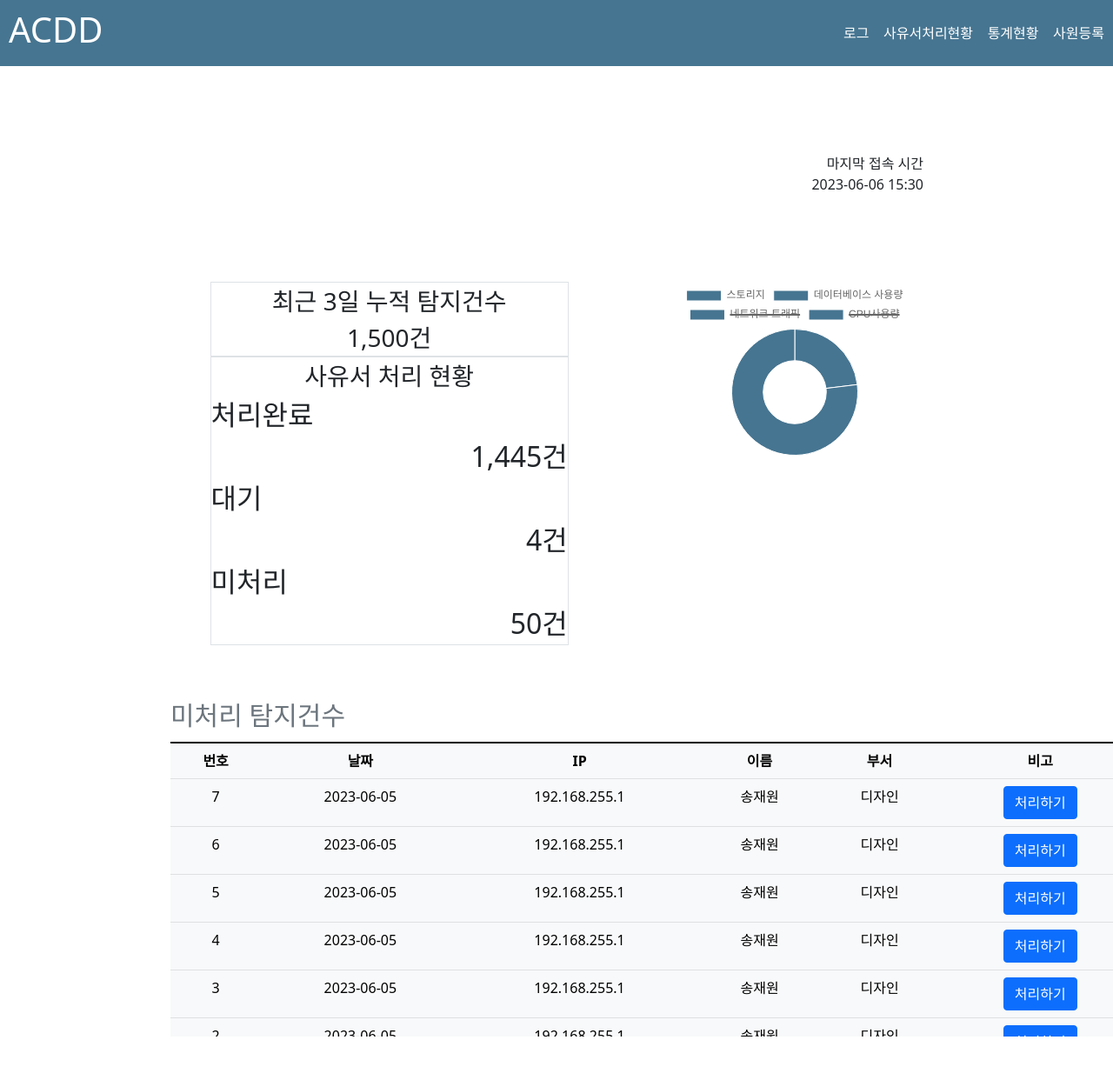
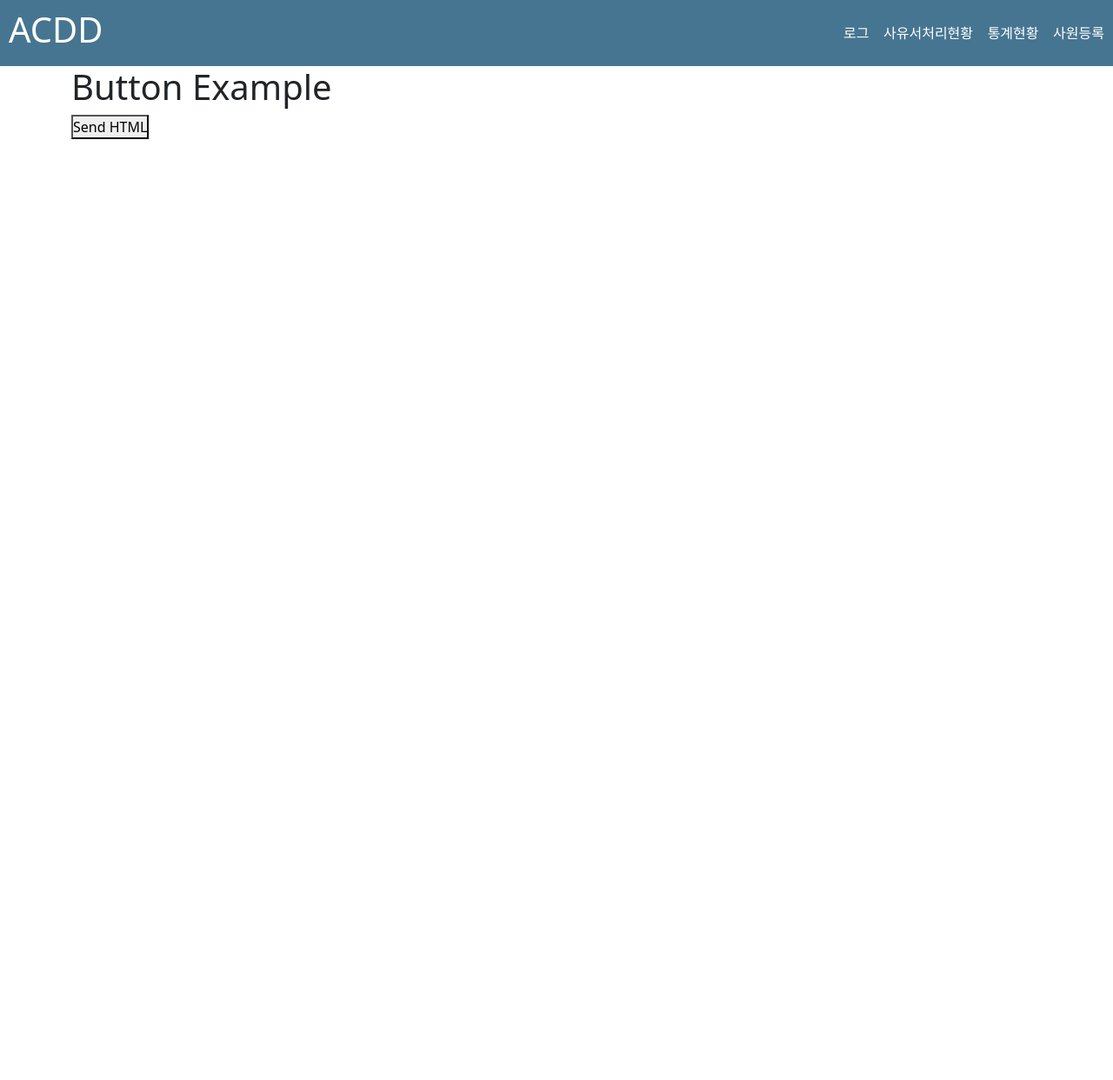
Before and after one commit to kimhyunso/ACLD-Workspace, a Django app: page / in a window 1280 px wide; the page is wider, and only the part inside the window is pictured. Shown: that part at 87% size. After the commit the page ends 160 px from the top of that part, so only its background shows below. Run offline with Django 4.2, Linux system fonts and the light colour scheme; some libraries are stand-ins or nearby versions.

Commit message:
20230615 17:19

```diff
--- a/ACDD/main/server_image.py
+++ b/ACDD/main/server_image.py
@@ -33,6 +33,7 @@ class Server:
                 self.__client_socket, self.__addr = self.get_server_socket().accept()
                 self.get_util().create_folder(self.get_client_ip())
                 self.get_client_socket().settimeout(10000)
+                socket.SO_KEEPALIVE
                 thread = threading.Thread(target=self.receiveTarget)
                 thread.start()
                 self.COUNT += 1
--- a/ACDD/main/templates/app/home.html
+++ b/ACDD/main/templates/app/home.html
@@ -1,6 +1,6 @@
 {% extends 'base.html' %}
 {% block content %}
-    <div class="row">
+    {% comment %} <div class="row">
         <div class="col-md-12 px-5">
             <div class="bg-primary-subtle text-end" style="margin: 100px;">
                 <div>마지막 접속 시간</div>
@@ -139,5 +139,27 @@
                 </tr>
             </table>
         </div>
-    </div>
+    </div> {% endcomment %}
+
+
+    <script>
+        var eventSource = new EventSource('/sse_stream/');
+
+        eventSource.onmessage = function (event) {
+            var html = event.data;
+            document.getElementById('content').innerHTML = html;
+        };
+
+        function sendHTML() {
+            var html = '<h1>Hello, SSE!</h1>';
+            fetch('/send_html/', {
+                method: 'POST',
+                body: html
+            });
+        }
+    </script>
+    <h1>Button Example</h1>
+    <button onclick="sendHTML()">Send HTML</button>
+    <div id="content"></div>
+
 {% endblock %}
--- a/ACDD/main/urls.py
+++ b/ACDD/main/urls.py
@@ -13,4 +13,6 @@ urlpatterns = [
     path('report_detail/', views.report_detail, name='report_detail'),
     path('chart/', views.chart, name='chart'),
     path('employee/', views.employee, name='employee'),
+    path('sse/', views.sse_stream, name='sse_stream'),
+    path('send_html/', views.send_html_to_clients, name='send_html'),
 ]
--- a/ACDD/main/views.py
+++ b/ACDD/main/views.py
@@ -1,7 +1,12 @@
 from django.shortcuts import render
+from django.views.decorators.csrf import csrf_exempt
 from .models import Agent, Department, Employee, Log, Report
 from .server_image import Server
+from django.http import HttpResponse
 import json
+from django.views.decorators.http import require_http_methods
+
+
 
 def home(request):
     # Cam.objects.filter(name='홍길동')
@@ -40,3 +45,25 @@ def chart(request):
 def employee(request):
 
     return render(request, 'app/employee.html')
+
+
+clients = []  # SSE 클라이언트 저장용 리스트
+
+@require_http_methods(['GET'])
+def sse_stream(request):
+    response = HttpResponse(content_type='text/event-stream')
+    response['Cache-Control'] = 'no-cache'
+    response['Connection'] = 'keep-alive'
+
+    clients.append(response)  # SSE 클라이언트를 리스트에 추가
+
+    return response
+
+@csrf_exempt
+def send_html_to_clients(request):
+    # HTML 데이터 처리 로직
+    html = "<h1>Hello, SSE!</h1>"
+
+    # HTML 데이터를 SSE 이벤트 형식으로 전송
+    sse_data = f"data: {html}\n\n"
+    return HttpResponse(sse_data, content_type='text/event-stream')
```
